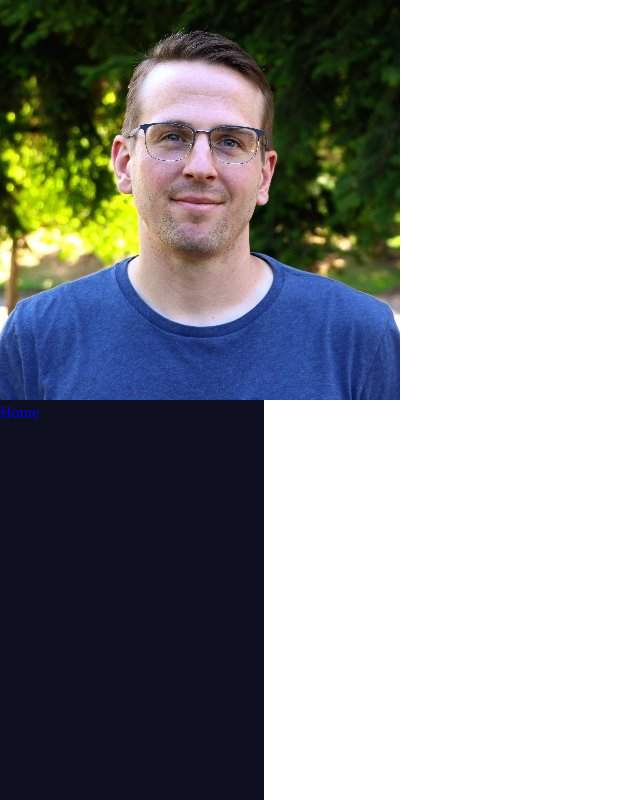
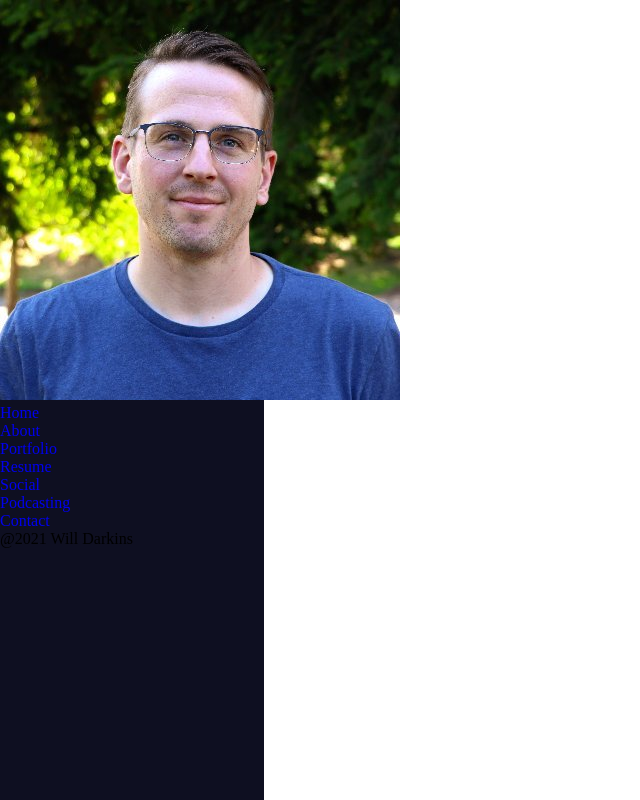
Before and after one commit to willdarkins/portfolio_darkins, a React (Create React App) app: page / in a window 1280 px wide. Shown: the whole page, without its empty margins (0-640 px from the left). Built offline with nearby package versions, Linux system fonts and the light colour scheme.

Commit message:
added more links to nav component ;

```diff
--- a/src/Components/Nav.js
+++ b/src/Components/Nav.js
@@ -12,13 +12,34 @@ function Nav() {
     return (
         <NavStyles>
             <div className='profile'>
-        <img src= {profile} alt='profile photo' />
-        <ul className='nav-list'>
-            <li className='nav-item'>
-                <NavLink to='/home' activeClassName= 'active-class'>Home</NavLink>
-            </li>
-        </ul>
+                <img src={profile} alt='profile photo' />
             </div>
+            <ul className='nav-list'>
+                <li className='nav-item'>
+                    <NavLink to='/home' activeClassName='active-class'>Home</NavLink>
+                </li>
+                <li className='nav-item'>
+                    <NavLink to='/about' activeClassName='active-class'>About</NavLink>
+                </li>
+                <li className='nav-item'>
+                    <NavLink to='/portfolio' activeClassName='active-class'>Portfolio</NavLink>
+                </li>
+                <li className='nav-item'>
+                    <NavLink to='/resume' activeClassName='active-class'>Resume</NavLink>
+                </li>
+                <li className='nav-item'>
+                    <NavLink to='/social' activeClassName='active-class'>Social</NavLink>
+                </li>
+                <li className='nav-item'>
+                    <NavLink to='/podcasting' activeClassName='active-class'>Podcasting</NavLink>
+                </li>
+                <li className='nav-item'>
+                    <NavLink to='/contact' activeClassName='active-class'>Contact</NavLink>
+                </li>
+            </ul>
+        <footer className='footer'>
+        @2021 Will Darkins
+        </footer>
         </NavStyles>
     )
 }
```
